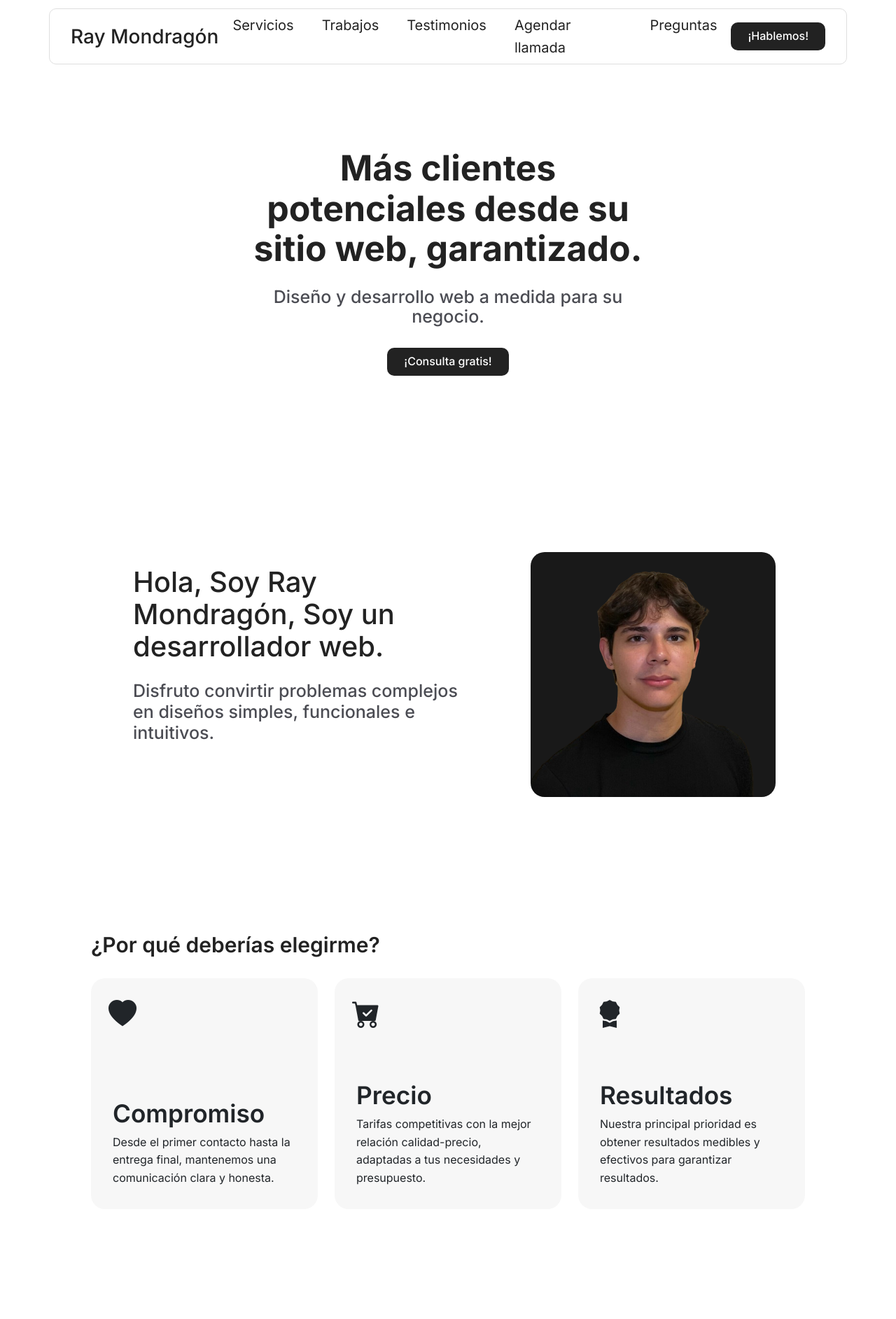
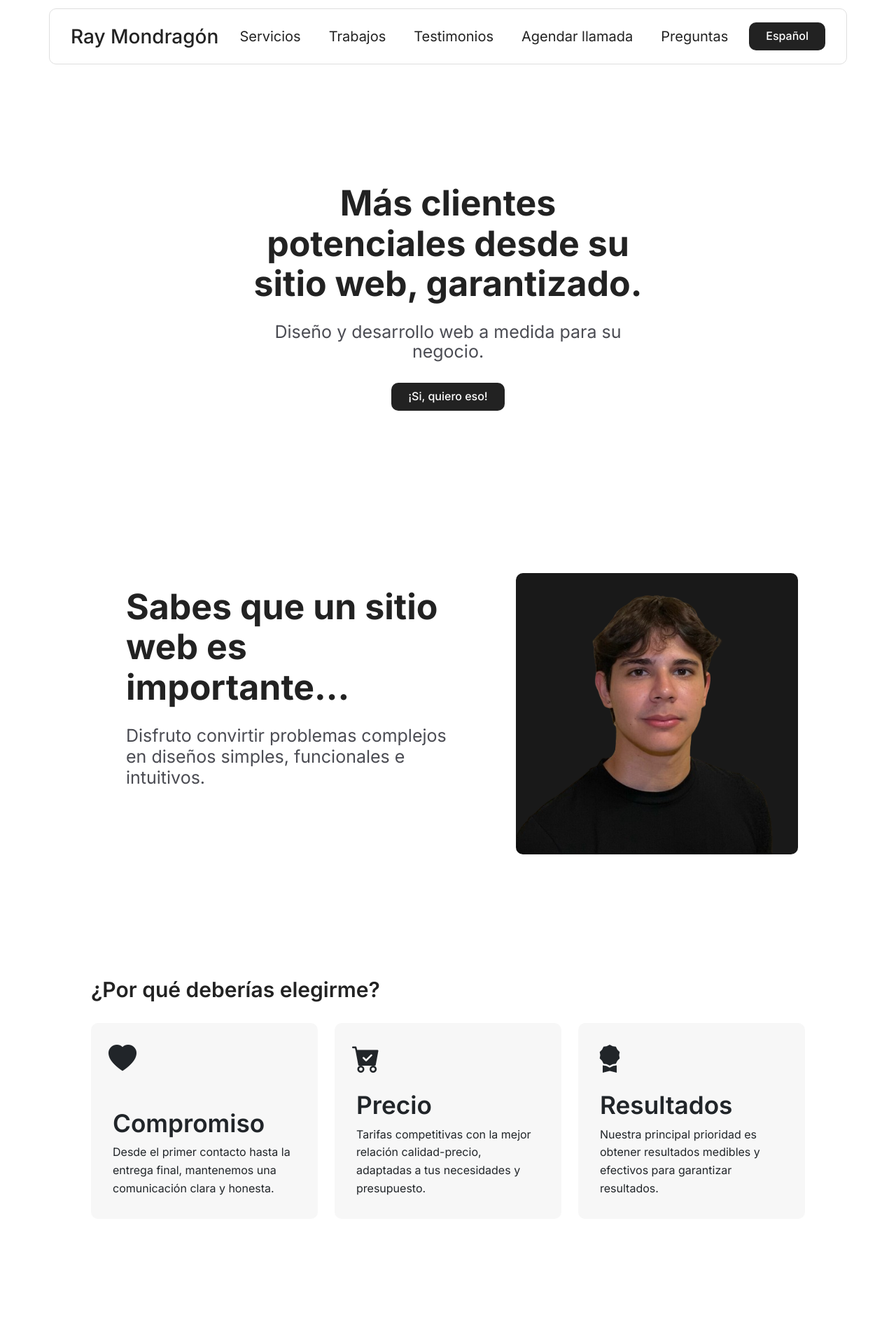
Before and after one commit to raymondragonn/PageMyServices, an Angular app: page / in a window 1280 px wide. Shown: the top 1885 px of the page at 70% size. Built offline with nearby package versions, Linux system fonts and the light colour scheme.

Commit message:
ajuste de estetica, animaciones y texto en componentes

```diff
--- a/src/app/about-services/about-services.component.html
+++ b/src/app/about-services/about-services.component.html
@@ -2,7 +2,7 @@
     <div class="row justify-content-between">
         <div class="col-lg-7">
             <div class="about-text" data-aos="fade-up" data-aos-duration="1000">
-                <h2>Hola, Soy Ray Mondragón, Soy un desarrollador web.</h2>
+                <h2>Sabes que un sitio web es importante...</h2>
                 <h3>
                     Disfruto convirtir problemas complejos en diseños simples, funcionales e
                     intuitivos.
--- a/src/app/about-services/about-services.component.scss
+++ b/src/app/about-services/about-services.component.scss
@@ -8,11 +8,7 @@
 .about-section {
     margin-bottom: 150px;
     overflow: hidden;
-    padding: 0 80px;
-
-    @include down-lg {
-        padding: 0 30px;
-    }
+    padding: 0 70px;
 
     @include down-md {
         margin-bottom: 100px;
@@ -26,9 +22,9 @@
 
     .about-banner {
         img {
-            border-radius: 20px;
+            border-radius: 10px;
             width: 100%; // Ajusta el tamaño de la imagen para que sea responsiva
-            max-width: 350px; // Tamaño máximo de la imagen
+            max-width: 450px; // Tamaño máximo de la imagen
             height: auto; // Mantiene la proporción de la imagen
             display: block; // Hace que la imagen sea un bloque
             margin: 20px auto 0; // Centra la imagen y baja un poco
@@ -41,8 +37,8 @@
 
         h2 {
             margin: 0 0 25px;
-            font-size: 40px;
-            font-weight: 500;
+            font-size: 50px;
+            font-weight: 700;
             color: var(--px-black);
             line-height: 1.15;
         }
@@ -50,7 +46,7 @@
         h3 {
             margin-bottom: 80px;
             font-size: 25px;
-            font-weight: 500;
+            font-weight: 400;
             color: #4b4c53;
         }
 
--- a/src/app/bookacall/bookacall.component.scss
+++ b/src/app/bookacall/bookacall.component.scss
@@ -37,6 +37,9 @@
             border-radius: 10px;
             background-color: #f5f5f5;
         }
+        .form-label {
+            font-weight: 500;
+        }
         span {
             color: red;
         }
--- a/src/app/faq/faq.component.scss
+++ b/src/app/faq/faq.component.scss
@@ -65,20 +65,20 @@
 
         .accordion-item {
             background: var(--px-theme);
-            height: 120px;
+            height: 100px;
             border: none;
-            border-radius: 15px;
+            border-radius: 10px;
             padding: 10px;
             cursor: pointer;
             transition: height 0.2s ease;
 
             &.expanded {
-                height: 250px;
-                background: #e9e8ed;
+                height: 270px;
+                background: #f4f0f1;
             }
 
             @include down-lg {
-                height: 120px;
+                height: 110px;
 
                 &.expanded {
                     height: 280px;
@@ -86,7 +86,7 @@
             }
 
             @include down-md {
-                height: 120px;
+                height: 100px;
 
                 &.expanded {
                     height: 200px;
@@ -104,18 +104,18 @@
             .accordion-header {
                 display: flex;
                 justify-content: space-between;
-                align-items: center;
+                align-items: center; // Centrar en el eje Y
                 font-weight: bold;
-                padding: 20px 60px 10px 60px;
+                padding: 20px; // Ajustar padding para centrar mejor el contenido verticalmente
 
                 @include down-sm {
                     padding: 20px 15px;
                 }
 
                 .accordion-number {
-                    color: #888;
-                    font-size: 18px;
-                    font-weight: 400;
+                    color: #4c4c52;
+                    font-size: 12px;
+                    font-weight: 500;
 
                     @include down-sm {
                         font-size: 12px;
@@ -123,10 +123,11 @@
                 }
 
                 .accordion-title {
-                    font-size: 22px;
-                    font-weight: 500;
+                    font-size: 18px;
+                    text-align: center;
+                    font-weight: 600;
                     flex-grow: 1;
-                    margin-left: 10px;
+                    margin-left: 20px;
 
                     @include down-sm {
                         font-size: 16px;
@@ -134,7 +135,7 @@
                 }
 
                 .accordion-icon {
-                    font-size: 30px;
+                    font-size: 20px;
                     font-weight: 300;
 
                     @include down-sm {
@@ -144,9 +145,10 @@
             }
 
             .accordion-content {
-                padding: 10px 60px 20px 90px;
-                font-size: 18px;
-                color: #555;
+                padding: 10px 40px 0 40px;
+                font-size: 16px;
+                font-weight: 400;
+                color: #4c4c52;
                 transition: padding 0.5s ease;
 
                 &.expanded {
--- a/src/app/footer-services/footer-services.component.html
+++ b/src/app/footer-services/footer-services.component.html
@@ -1,11 +1,11 @@
 <footer class="footer">
     <div class="header-footer">
-        <div class="title">
-            <a (click)="scrollToElement('home')">
+        <div class="title" data-aos="fade-right" data-aos-duration="1000">
+            <a (click)="scrollToElement('home')" >
                 <h2>RM</h2>
             </a>
         </div>
-        <div class="social">
+        <div class="social" data-aos="fade-left" data-aos-duration="1000">
             <a href="https://www.linkedin.com/in/raymondragonn/" target="_blank">
                 <i class="bi bi-linkedin"></i>
             </a>
@@ -18,7 +18,7 @@
         </div>
     </div>
     <div class="row">
-            <ul class="redic-menu">
+            <ul class="redic-menu" data-aos="fade-up" data-aos-duration="1000">
                 <li>
                     <a class="redic-item" (click)="scrollToElement('myservices')">
                         Servicios
--- a/src/app/header-services/header-services.component.html
+++ b/src/app/header-services/header-services.component.html
@@ -34,7 +34,7 @@
         </ul>
 
         <div class="ms-auto d-flex" (clickOutside)="onClickedOutside($event)">
-            <a class="px-btn" (click)="scrollToElement('bookacall')">¡Hablemos!</a>
+            <a class="px-btn">Español</a>
             <button class="toggler-menu" [ngClass]="{'open': sidebarOpen}" (click)="toggleMenu()">
                 <span></span>
             </button>
--- a/src/app/intro-services/intro-services.component.html
+++ b/src/app/intro-services/intro-services.component.html
@@ -5,7 +5,7 @@
       Diseño y desarrollo web a medida para su negocio.
     </h2>
       <button class="px-btn" (click)="scrollToElement('bookacall')">
-        ¡Consulta gratis!
+        ¡Si, quiero eso!
       </button>
   </div>
 </div>
--- a/src/app/intro-services/intro-services.component.scss
+++ b/src/app/intro-services/intro-services.component.scss
@@ -6,8 +6,8 @@
 @import 'src/scss/variable';
 
 .intro-services {
-    margin-top: 100px;
-    margin-bottom: 120px;
+    margin-top: 150px;
+    margin-bottom: 100px;
     padding: 72px 150px;
     overflow: hidden;
 
@@ -26,7 +26,7 @@
         h2 {
             margin-bottom: 30px;
             font-size: 25px;
-            font-weight: 500;
+            font-weight: 400;
             color: var(--px-black);
             line-height: 1.15;
         }
--- a/src/app/myservices/myservices.component.scss
+++ b/src/app/myservices/myservices.component.scss
@@ -21,12 +21,12 @@
 
     .box {
         position: relative;
-        height: 350px;
+        height: 300px;
         display: flex;
         flex-direction: column;
         justify-content: flex-end;
         background-color: var(--px-theme);
-        border-radius: 20px;
+        border-radius: 10px;
         padding: 10px 30px;
 
         .icon {
@@ -49,7 +49,7 @@
 
         p {
             width: 85%;
-            color: var(--px-black);
+            color: #4c4c52;
             font-size: 16px;
             font-weight: 400;
         }
--- a/src/app/mytestimonials/mytestimonials.component.scss
+++ b/src/app/mytestimonials/mytestimonials.component.scss
@@ -34,7 +34,7 @@
         .box {
             padding: 30px;
             border: 1px solid #f8f8f8;
-            border-radius: 20px;
+            border-radius: 10px;
             box-shadow: 0 0px 50px rgba(128, 128, 128, 0.1);
             margin-bottom: 20px;
             flex: 1 1 calc(33.333% - 40px); // Ajuste para que las cajas ocupen un tercio del contenedor
--- a/src/app/whyme/whyme.component.scss
+++ b/src/app/whyme/whyme.component.scss
@@ -20,13 +20,13 @@
 
     .custom-card {
         background-color: var(--px-theme);
-        border-radius: 20px;
+        border-radius: 10px;
         padding: 15px;
         transition: 0.3s;
         border: none;
 
         .card-body {
-            height: 300px;
+            height: 250px;
             display: flex;
             flex-direction: column;
             justify-content: flex-end;
@@ -47,7 +47,7 @@
                 font-size: 2.2rem;
 
                 .card-text {
-                    color: var(--px-black);
+                    color: #4c4c52;
                 }
             }
         }
```
Also changed, not shown: src/app/faq/faq.component.ts (+6 -7 lines).
